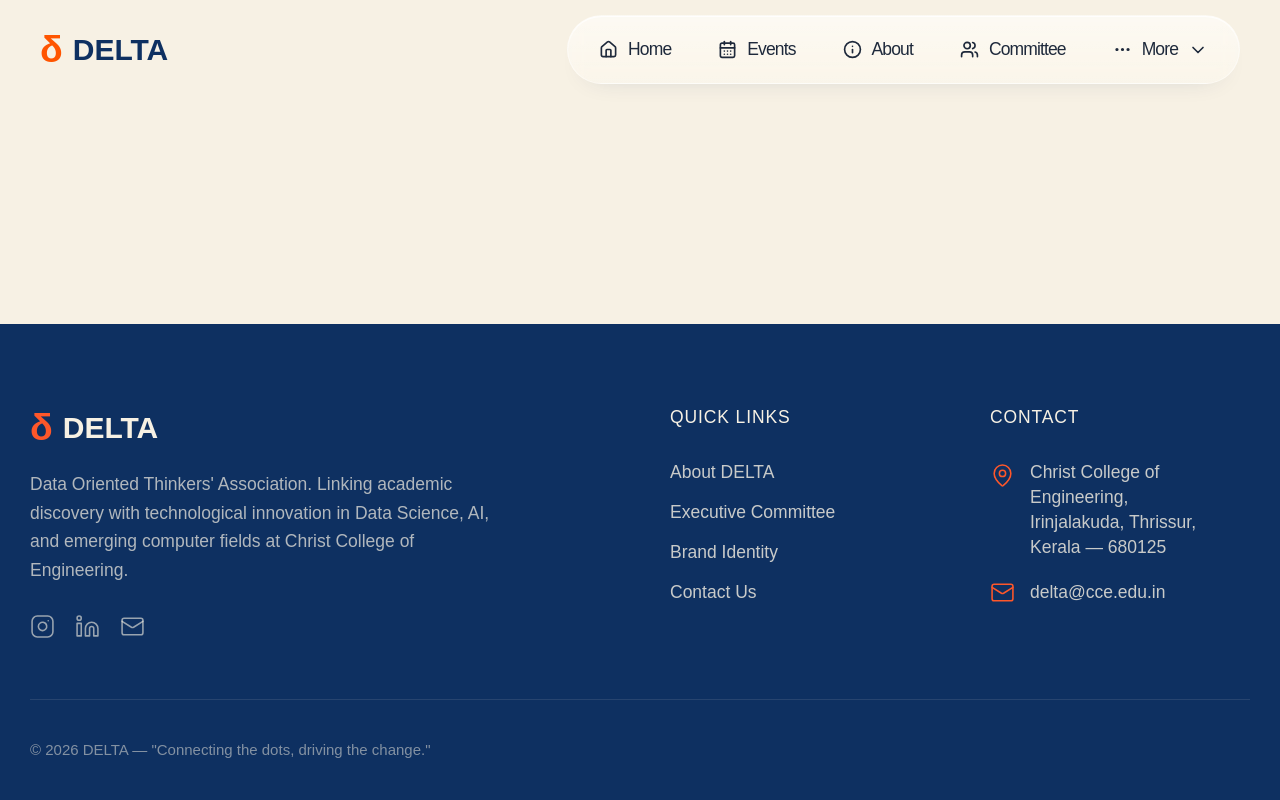
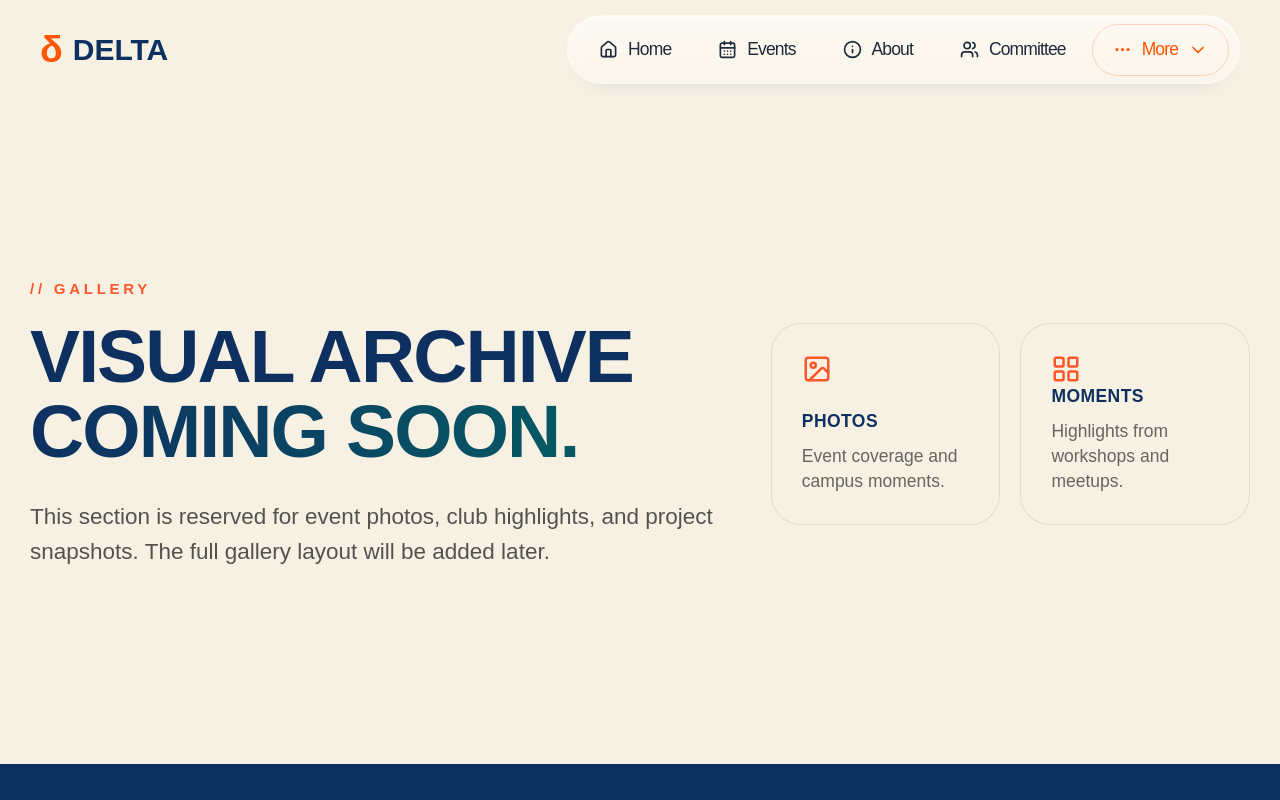
Before and after one commit to DELTACCE/website-deltacce, a React (Create React App) app in the folder frontend/: page /gallery in a window 1280 px wide. Shown: the top 800 px of the page. Built offline with nearby package versions, Linux system fonts and the light colour scheme; a web font is replaced by a local one.

Commit message:
Gallery placeholder page

```diff
--- a/frontend/src/App.js
+++ b/frontend/src/App.js
@@ -9,6 +9,7 @@ import About from './pages/About';
 import Committee from './pages/Committee';
 import Brand from './pages/Brand';
 import Events from './pages/Events';
+import Gallery from './pages/gallery';
 import EventDetail from './pages/EventDetail';
 import EventDay from './pages/EventDay';
 import Contact from './pages/Contact';
@@ -26,6 +27,7 @@ function App() {
             <Route path="/committee" element={<Committee />} />
             <Route path="/brand" element={<Brand />} />
             <Route path="/events" element={<Events />} />
+            <Route path="/gallery" element={<Gallery />} />
             <Route path="/events/:slug" element={<EventDetail />} />
             <Route path="/events/:slug/:daySlug" element={<EventDay />} />
             <Route path="/contact" element={<Contact />} />
--- a/frontend/src/components/Navbar.jsx
+++ b/frontend/src/components/Navbar.jsx
@@ -12,6 +12,7 @@ import {
   Menu,
   Users,
   X,
+  Images,
 } from 'lucide-react';
 
 const NAV_ITEMS = [
@@ -24,6 +25,7 @@ const NAV_ITEMS = [
 const MORE_ITEMS = [
   { name: 'Brand', path: '/brand', icon: BookOpen },
   { name: 'Contact', path: '/contact', icon: Mail },
+  { name: 'Gallery', path: '/gallery', icon: Images }
 ];
 
 const COLORS = {
--- /dev/null
+++ b/frontend/src/pages/gallery.jsx
@@ -0,0 +1,48 @@
+import React from 'react';
+import { Image, LayoutGrid} from 'lucide-react';
+
+export default function Gallery() {
+  return (
+    <div className="bg-paper px-6">
+      <section className="min-h-[70vh] md:min-h-[85vh] flex items-center py-16 md:py-24">
+        <div className="max-w-5xl mx-auto w-full grid grid-cols-1 lg:grid-cols-12 gap-10 items-center">
+          <div className="lg:col-span-7">
+            <span className="font-heading text-xs text-signal font-bold tracking-[0.25em] uppercase block mb-4">
+              {"// GALLERY"}
+            </span>
+            <h1 className="text-4xl md:text-6xl font-extrabold text-indigo uppercase leading-none tracking-tight mb-6">
+              Visual archive
+              <br />
+              <span className="text-transparent bg-clip-text bg-gradient-to-r from-indigo to-teal">
+                coming soon.
+              </span>
+            </h1>
+            <p className="font-body text-base md:text-lg text-ink/80 max-w-2xl leading-relaxed">
+              This section is reserved for event photos, club highlights, and project snapshots.
+              The full gallery layout will be added later.
+            </p>
+          </div>
+
+          <div className="lg:col-span-5">
+            <div className="grid grid-cols-2 gap-4">
+              <div className="rounded-3xl border border-indigo/10 bg-paper/50 p-6 min-h-40 flex flex-col justify-between">
+                <Image className="w-6 h-6 text-signal" />
+                <div>
+                  <p className="font-heading text-sm font-bold text-indigo uppercase tracking-wide">Photos</p>
+                  <p className="mt-2 text-sm text-ink/70">Event coverage and campus moments.</p>
+                </div>
+              </div>
+              <div className="rounded-3xl border border-indigo/10 bg-paper/50 p-6 min-h-40 flex flex-col justify-between">
+                <LayoutGrid className="w-6 h-6 text-signal" />
+                <div>
+                  <p className="font-heading text-sm font-bold text-indigo uppercase tracking-wide">Moments</p>
+                  <p className="mt-2 text-sm text-ink/70">Highlights from workshops and meetups.</p>
+                </div>
+              </div>
+            </div>
+          </div>
+        </div>
+      </section>
+    </div>
+  );
+}
```
